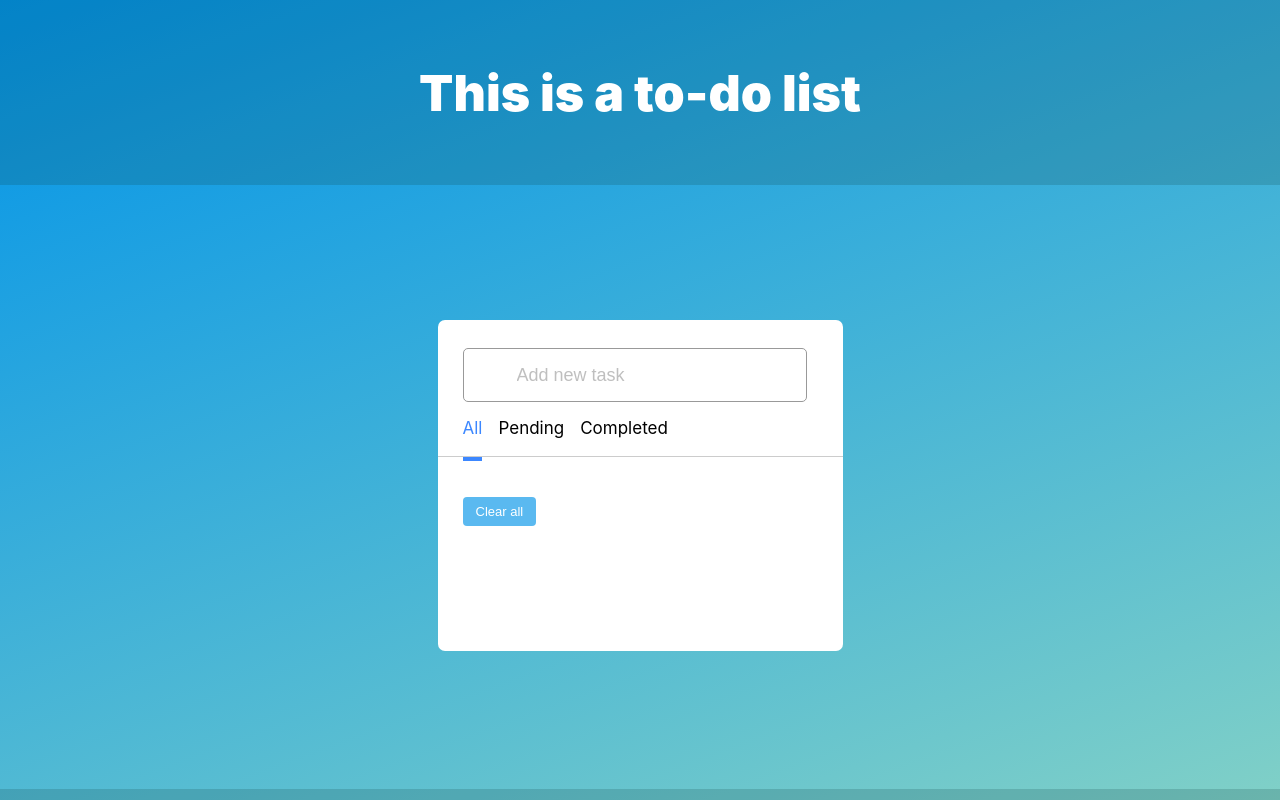
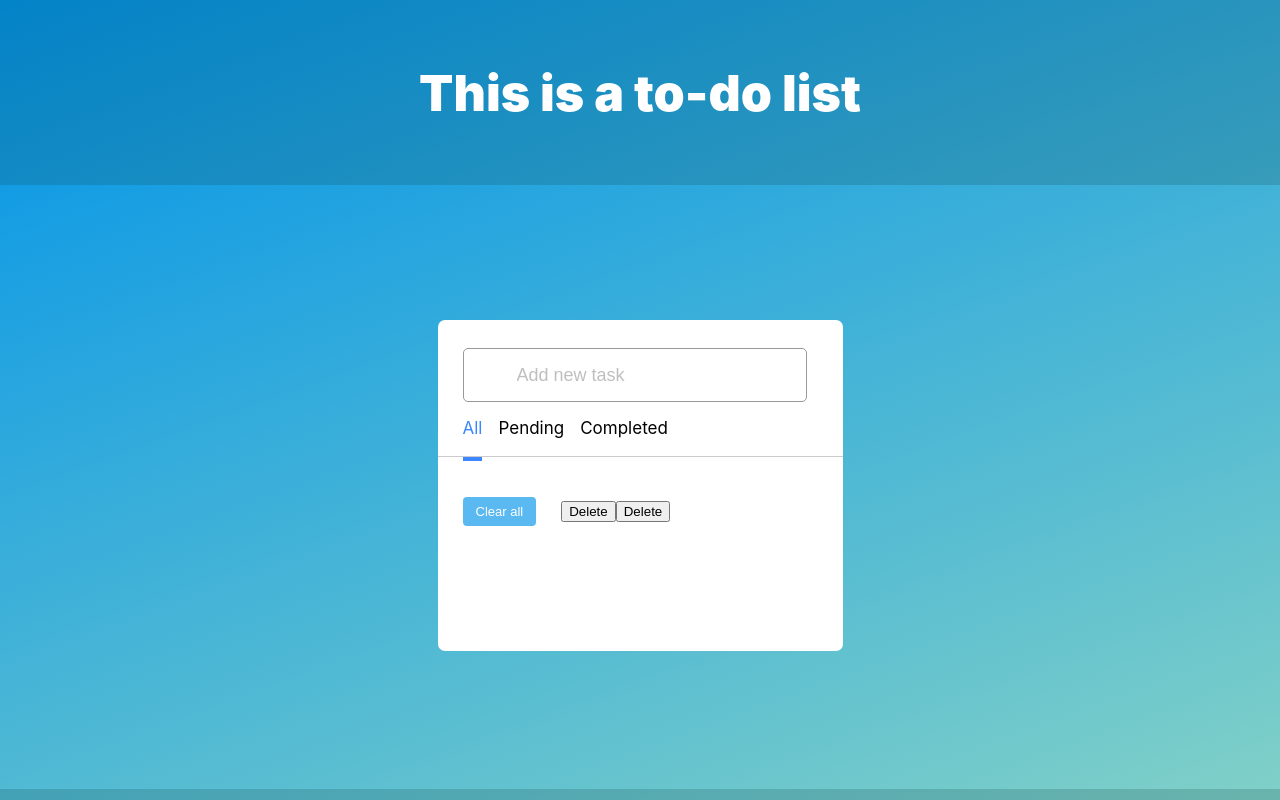
Before and after one commit to Thorn5/React-To-Do-List, a React (Create React App) app: page / in a window 1280 px wide. Shown: the top 800 px of the page. Built offline with nearby package versions, Linux system fonts and the light colour scheme.

Commit message:
saving my code. DO NOT PULL

```diff
--- a/src/components/Container/Container.js
+++ b/src/components/Container/Container.js
@@ -26,6 +26,7 @@ const Container = () => {
       <div class=""></div>
       <ul class="task-box completed"></ul>
       <button class="clear-btn clear-tasks">Clear all</button>
+      <TaskList />
     </div>
   );
 };
--- a/src/components/Container/Form/TaskList/TaskList.js
+++ b/src/components/Container/Form/TaskList/TaskList.js
@@ -1,8 +1,7 @@
 import Task from "./Task/Task";
 
 const TaskList = () => {
-  state = {
-    tasks: [
+  let tasks = [
     {
       id: 1,
       text: "hello there",
@@ -13,14 +12,15 @@ const TaskList = () => {
       text: "general kenobi",
       checked: false,
     },
-    ],
-  };
+  ];
   const handleDelete = (taskId) => {
-    const tasks = this.state.tasks.filter((t) => t.id !== taskId);
-    this.setState({ tasks });
+    const tasks = tasks.filter((t) => t.id !== taskId);
+    tasks = { tasks };
     console.log("You Deleted Me.");
   };
-  return <Task onDelete={this.handleDelete} taskList={taskList} />;
+  return tasks.map((task) => (
+    <Task key={task.id} task={task} onDelete={handleDelete} />
+  ));
 };
 
 export default TaskList;
```
Lines whose indentation alone changed are shown as unchanged.
